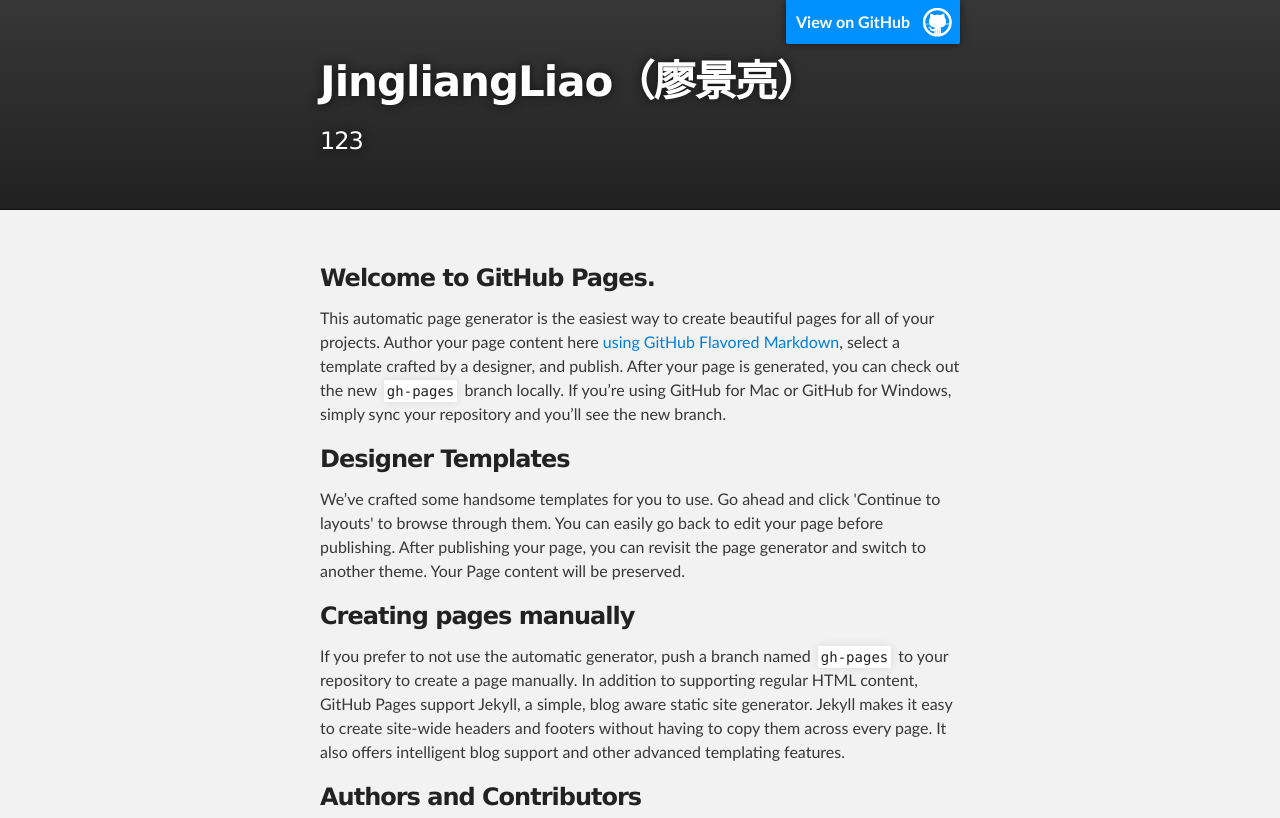
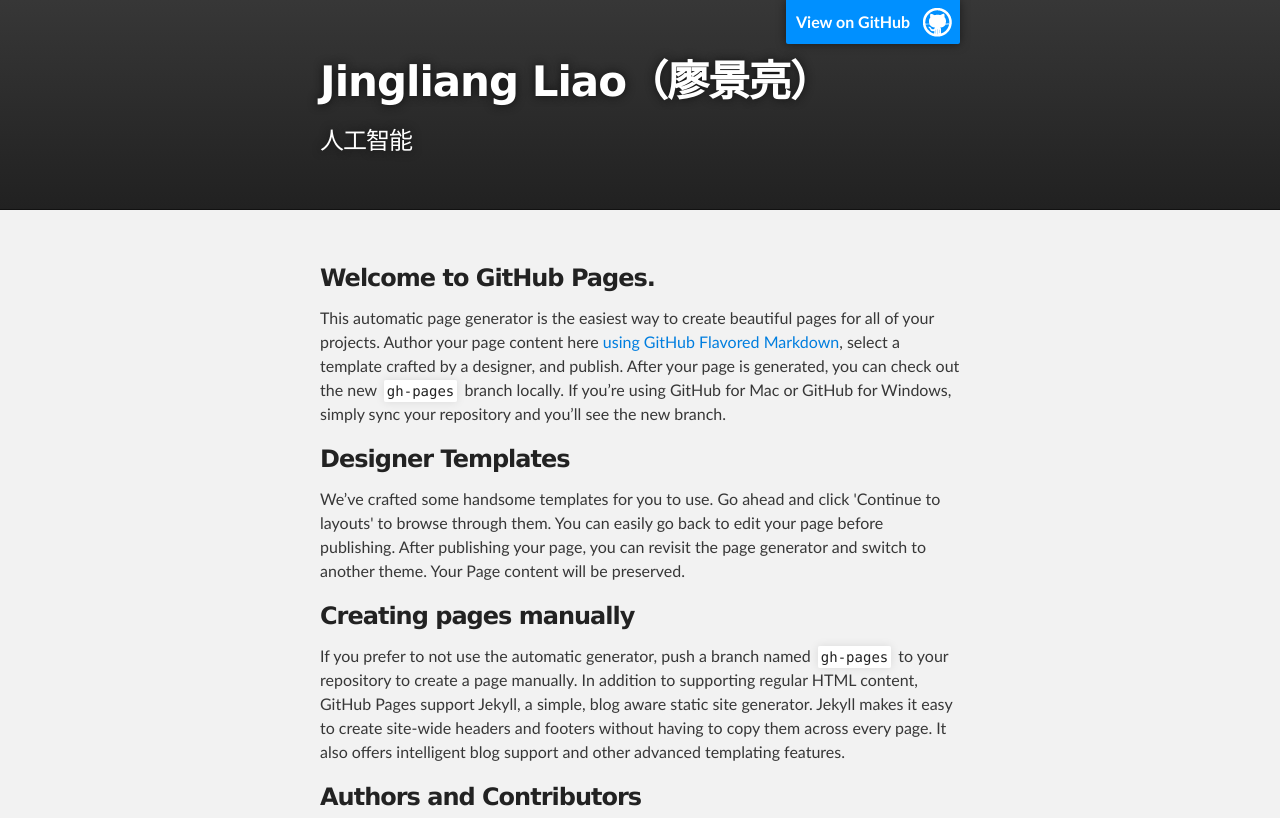
Before and after one commit to JingliangLiao/jingliangliao.github.io, a plain HTML site: page index.html in a window 1280 px wide. Shown: the top 818 px of the page. Drawn offline with Linux system fonts and the light colour scheme.

Commit message:
Replace master branch with page content via GitHub

```diff
--- a/index.html
+++ b/index.html
@@ -4,11 +4,11 @@
   <head>
     <meta charset='utf-8'>
     <meta http-equiv="X-UA-Compatible" content="chrome=1">
-    <meta name="description" content="JingliangLiao（廖景亮） : 123">
+    <meta name="description" content="Jingliang Liao（廖景亮） : 人工智能">
 
     <link rel="stylesheet" type="text/css" media="screen" href="stylesheets/stylesheet.css">
 
-    <title>JingliangLiao（廖景亮）</title>
+    <title>Jingliang Liao（廖景亮）</title>
   </head>
 
   <body>
@@ -18,8 +18,8 @@
         <header class="inner">
           <a id="forkme_banner" href="https://github.com/JingliangLiao">View on GitHub</a>
 
-          <h1 id="project_title">JingliangLiao（廖景亮）</h1>
-          <h2 id="project_tagline">123</h2>
+          <h1 id="project_title">Jingliang Liao（廖景亮）</h1>
+          <h2 id="project_tagline">人工智能</h2>
 
         </header>
     </div>
```
Also changed, not shown: params.json (+1 -1 lines).
